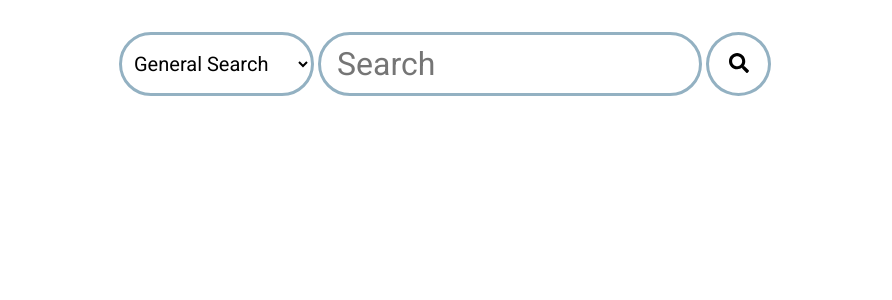
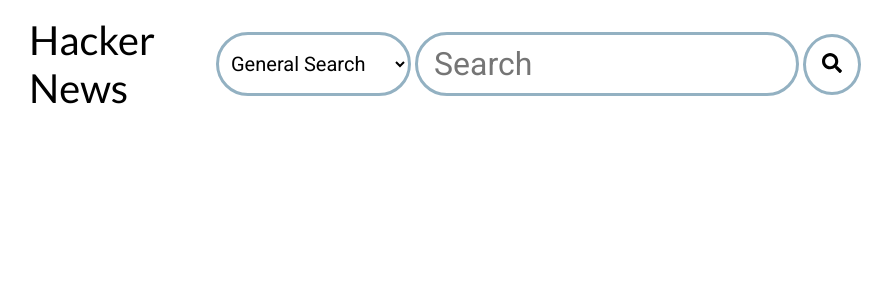
Before and after one commit to devarcher/news, a React (Create React App) app: page / in a window 1280 px wide. Shown: the top 300 px of the page, without its empty margins (195-1087 px from the left). Built offline with nearby package versions, Linux system fonts and the light colour scheme.

Commit message:
styled results

```diff
--- a/src/App.css
+++ b/src/App.css
@@ -20,7 +20,7 @@
 }
 
 .container {
-  width: 65vw;
+  width: 70vw;
   padding: 2rem;
   display: flex;
   flex-direction: column;
@@ -30,7 +30,14 @@
 .searchContainer {
   display: flex;
   justify-content: center;
+  align-items: center;
   height: 4rem;
+}
+
+.searchContainer h1 {
+  font-family: 'Lato', sans-sans-serif;
+  font-size: 2.5rem;
+  font-weight: 200;
 }
 
 .selectorBox {
@@ -42,6 +49,8 @@
   outline: 0;
   transition: 0.1s ease-out;
   font-family: 'Roboto', sans-serif;
+  height: 4rem;
+  margin-left: 15px;
 }
 
 .selectorBox:active {
@@ -60,6 +69,7 @@
   outline: 0;
   margin-left: 0.25rem;
   font-family: 'Roboto', sans-serif;
+  height: 4rem;
 }
 
 .searchBar:focus {
@@ -96,6 +106,16 @@
   border: 1px solid rgba(147, 177, 194, 0.5);
   margin: 15px;
   padding: 1rem;
+  border-radius: 30px;
+}
+
+.articleLi h3 {
+  font-family: 'Lato', sans-sans-serif;
+  font-weight: 200;
+}
+
+.articleLi:hover {
+  box-shadow: 0px 0px 15px 2px rgb(211, 223, 223)
 }
 
 .articleLi:nth-child(even) {
@@ -110,6 +130,7 @@
   color: rgb(21, 77, 64);
 }
 
-.titleAuthor h3 {
-  font-family: 'Roboto', sans-serif;
+.titleAuthor h2 {
+  font-family: 'Open Sans', sans-serif;
+  font-weight: 200;
 }
--- a/src/components/QueryPage.js
+++ b/src/components/QueryPage.js
@@ -10,6 +10,7 @@
   return (
     <div className="container">
       <div className="searchContainer">
+        <h1>Hacker News</h1>
         <select className="selectorBox" onChange={e => selectHandler(e)}>
           <option value="general">General Search</option>
           <option value="author">Search By Author</option>
@@ -39,13 +40,13 @@
             <li className="articleLi" key={article.id}>
               <div className="titleAuthor">
                  {article.link ? <a href={article.link} target="blank_"><h1>{article.title}</h1></a> : <h1>{article.title} -- No Link</h1>}
-                <h3>Author: {article.author}</h3>
+                <h2>Author: {article.author}</h2>
               </div>
 
               <div>
-                <h4>Points: {article.points}</h4>
-                <h4>Date:
-                {moment(article.date_created).format("MM/DD/YYYY")}</h4>
+                <h3>Points: {article.points}</h3>
+                <h3>Date:
+                  {moment(article.date_created).format("MM/DD/YYYY")}</h3>
               </div>
             </li>
           ))}
```
